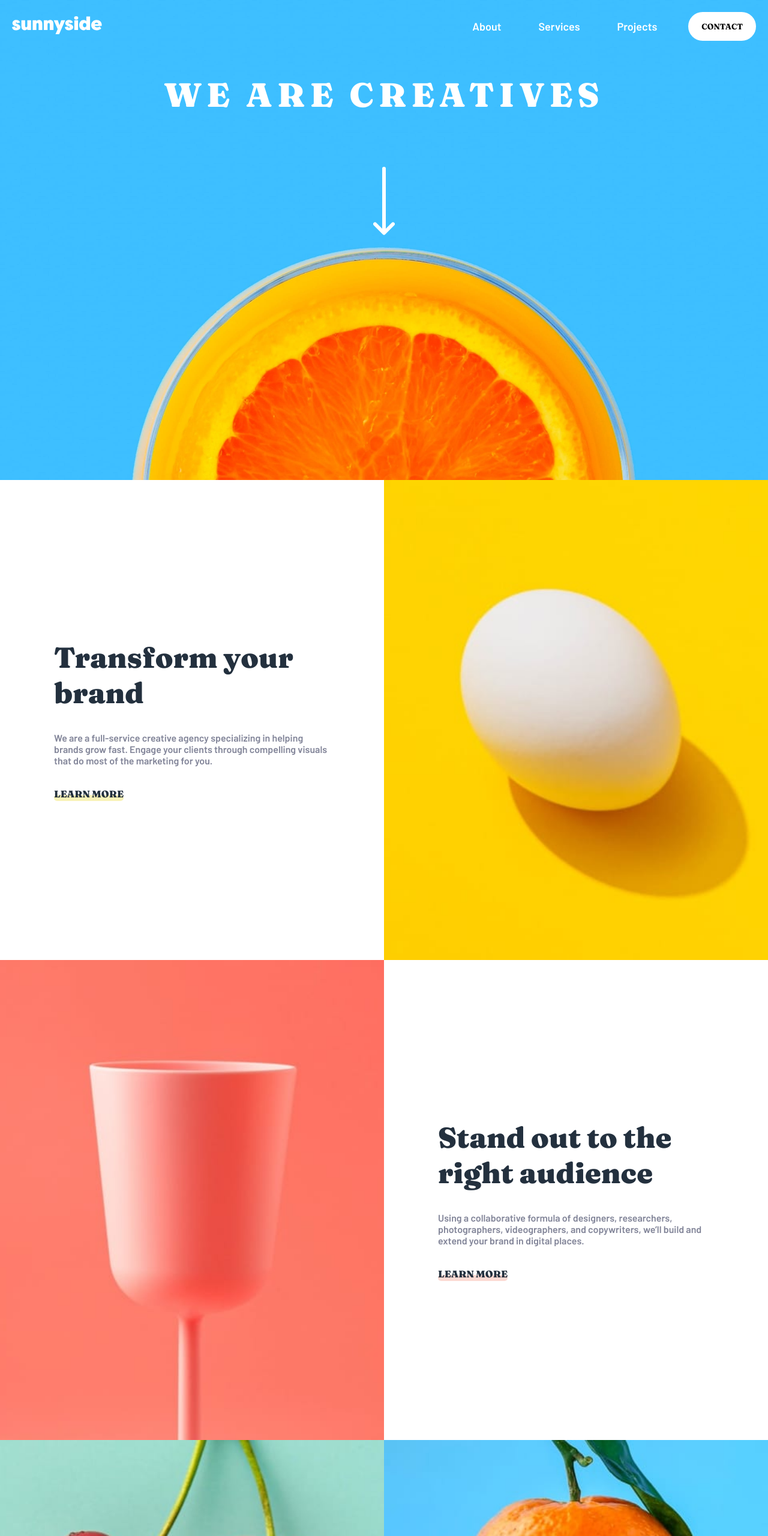
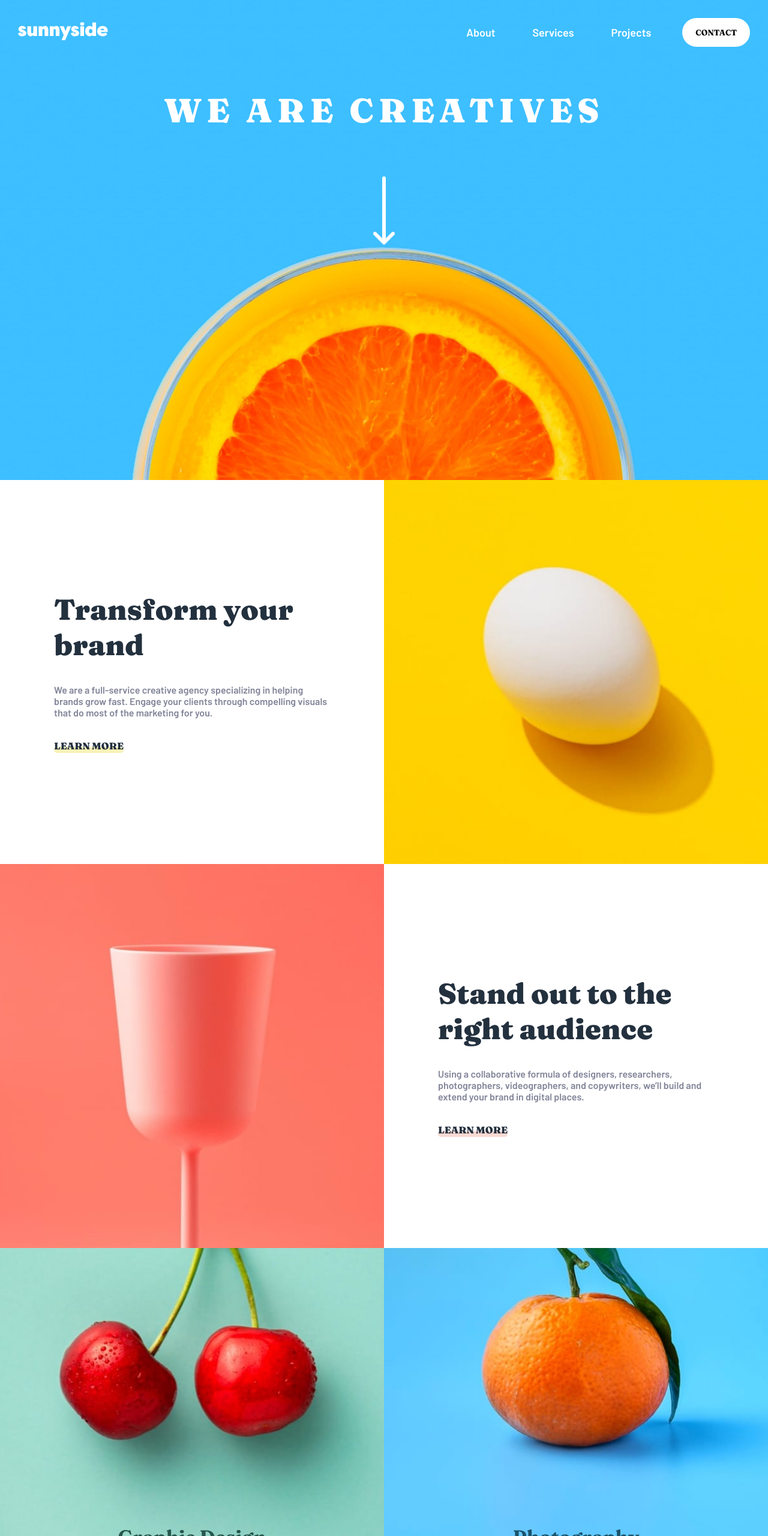
Before and after one commit to Bensaxxy/sunnyside-agency, a plain HTML site: page index.html in a window 1280 px wide. Shown: the top 2560 px of the page at 60% size. Drawn offline with Linux system fonts and the light colour scheme; files whose address does not match are found by name.

Commit message:
push
push

```diff
--- a/styles.css
+++ b/styles.css
@@ -50,6 +50,7 @@ body {
     display: flex;
     align-items: center;
     justify-content: space-between;
+    padding: 10px;
 }
 
 .logo img {
@@ -153,7 +154,7 @@ body {
 }
 
 .hero-section {
-    margin-top: 20px;
+    margin-top: 26px;
     text-align: center;
 }
 
@@ -166,7 +167,7 @@ body {
 }
 
 .arrow-down {
-    margin-top: 50px;
+    margin-top: 40px;
 }
 
 @media (max-width: 768px) {
@@ -240,14 +241,14 @@ body {
     background-image: url(/images/desktop/image-transform.jpg );
     background-position: center;
     background-size: cover;
-    height: 100vh;
+    height: 80vh;
 }
 
 .right-grid-2 {
     background-image: url(/images/desktop/image-stand-out.jpg );
     background-position: center;
     background-size: cover;
-    height: 100vh;
+    height: 80vh;
 }
 
 .btn-2 {
@@ -314,7 +315,7 @@ body {
     background-image: url(/images/desktop/image-graphic-design.jpg);
     background-position: center;
     background-size: cover;
-    height: 100vh;
+    height: 80vh;
     display: flex;
     flex-direction: column;
     justify-content: flex-end;
@@ -353,7 +354,7 @@ body {
     background-image: url(/images/desktop/image-photography.jpg);
     background-position: center;
     background-size: cover;
-    height: 100vh;
+    height: 80vh;
     display: flex;
     flex-direction: column;
     justify-content: flex-end;
@@ -457,7 +458,7 @@ body {
 .four-grid-img div {
     background-position: center;
     background-size: cover;
-    height: 70vh;
+    height: 65vh;
 }
 
 .four-grid-img .four-first-grid-img {
@@ -511,7 +512,7 @@ body {
 .footer {
     background-color: rgb(144, 212, 197);
     /* or rgba(144, 212, 197, 1) */
-    padding: 60px 50px;
+    padding: 40px;
     display: flex;
     flex-direction: column;
     justify-content: center;
```
